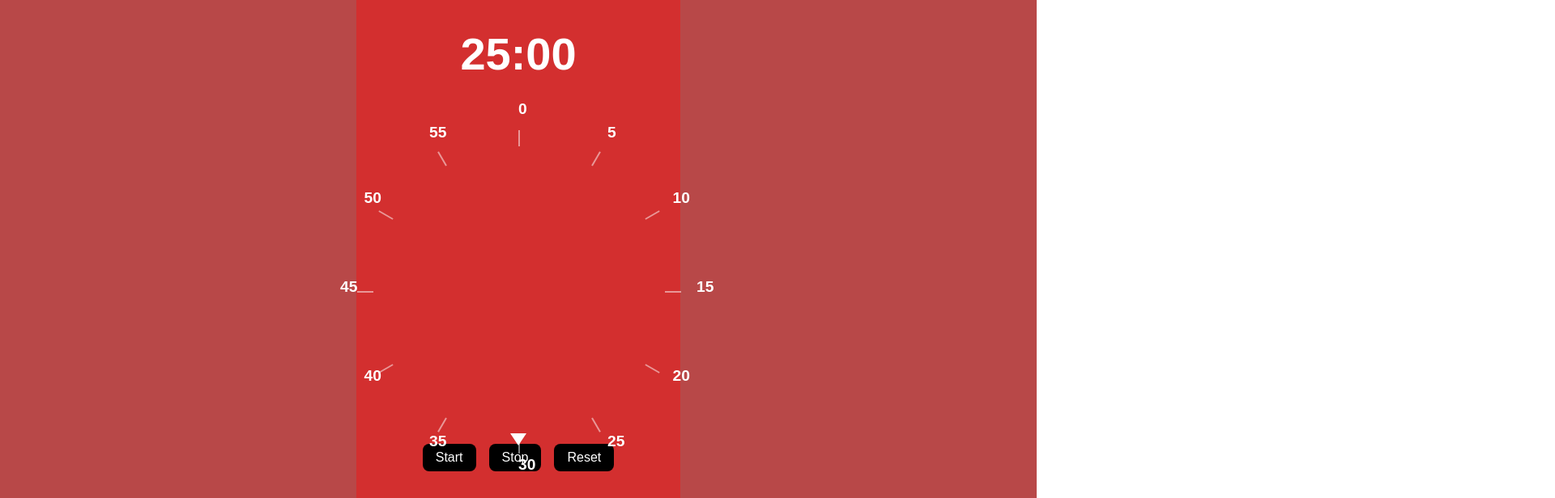
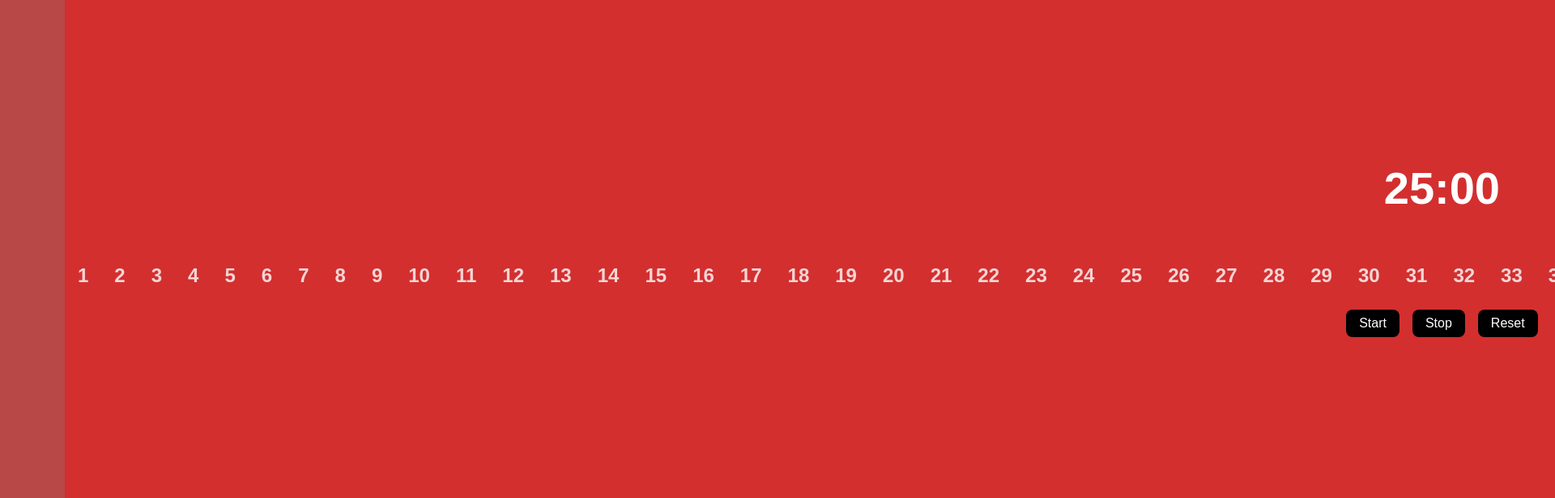
Before and after one commit to abel9851/pomodoro_frontend, a Vue app in the folder pomodoro-app/: page / in a window 1280 px wide. Shown: the part 200-816 px from the top of the page at 81% size, 1920 px wide, since content can reach past the window. Built offline with nearby package versions, Linux system fonts and the light colour scheme; no server answers.

Commit message:
fix: modify timer shape

```diff
--- a/pomodoro-app/src/components/Timer.vue
+++ b/pomodoro-app/src/components/Timer.vue
@@ -1,14 +1,14 @@
 <script setup>
-import { ref, computed } from 'vue'
+import { ref, computed, onMounted, onUnmounted } from 'vue'
 
-// 초기 설정
-const totalMinutes = ref(25) // 기본값: 25분
+const totalMinutes = ref(25) // 기본값 25분
 const initialTime = computed(() => totalMinutes.value * 60)
 const time = ref(initialTime.value)
 let timer = null
 
-// 현재 회전 각도 (눈금 이동용)
-const currentAngle = ref(0)
+// 드래그 상태
+const isDragging = ref(false)
+const dragPosition = ref(0) // 드래그 위치 추적
 
 // 타이머 시작/멈춤/리셋
 const startTimer = () => {
@@ -16,7 +16,6 @@ const startTimer = () => {
         timer = setInterval(() => {
             if (time.value > 0) {
                 time.value--
-                currentAngle.value += 360 / initialTime.value // 1초마다 각도 이동
             } else {
                 stopTimer()
             }
@@ -31,26 +30,46 @@ const stopTimer = () => {
 
 const resetTimer = () => {
     time.value = initialTime.value
-    currentAngle.value = 0
     stopTimer()
 }
 
-// 숫자를 클릭하여 시간 설정
-const selectMinutes = (index) => {
-    const minutes = index * 5 // 클릭한 숫자를 분으로 변환
-    totalMinutes.value = minutes || 1 // 최소 1분
-    resetTimer()
+// 드래그 시작
+const startDrag = (event) => {
+    isDragging.value = true
+    dragPosition.value = event.clientX // 시작 위치 저장
 }
 
-// 포맷된 시간
+// 드래그 중
+const onDrag = (event) => {
+    if (!isDragging.value) return
+    const deltaX = event.clientX - dragPosition.value // 드래그 거리 계산
+    const newMinutes = Math.round(totalMinutes.value + deltaX / 10) // 이동 거리 -> 분 변환
+    totalMinutes.value = Math.max(1, Math.min(newMinutes, 60)) // 1~60분 제한
+}
+
+// 드래그 종료
+const stopDrag = () => {
+    if (!isDragging.value) return
+    isDragging.value = false
+}
+
+// 포맷된 시간 계산
 const formattedTime = computed(() => {
     const minutes = Math.floor(time.value / 60)
     const seconds = time.value % 60
     return `${String(minutes).padStart(2, '0')}:${String(seconds).padStart(2, '0')}`
 })
 
-// 각도 계산 (눈금 및 숫자 배치용)
-const tickAngles = Array.from({ length: 12 }, (_, i) => (i * 360) / 12) // 12개 눈금을 원형 배치
+// 전역 이벤트 리스너 추가/제거
+onMounted(() => {
+    window.addEventListener('mousemove', onDrag)
+    window.addEventListener('mouseup', stopDrag)
+})
+
+onUnmounted(() => {
+    window.removeEventListener('mousemove', onDrag)
+    window.removeEventListener('mouseup', stopDrag)
+})
 </script>
 
 <template>
@@ -58,43 +77,11 @@ const tickAngles = Array.from({ length: 12 }, (_, i) => (i * 360) / 12) // 12개
         <!-- 중앙 시간 -->
         <p class="time-display">{{ formattedTime }}</p>
 
-        <!-- 눈금 및 숫자 -->
-        <div class="ticks-container">
-            <!-- 눈금 -->
-            <div
-                class="ticks"
-                :style="{ transform: `rotate(${currentAngle.value}deg)` }"
-            >
-                <span
-                    v-for="(angle, index) in tickAngles"
-                    :key="'tick-' + index"
-                    class="tick"
-                    :style="{
-                        transform: `rotate(${angle}deg) translateY(-180px)`
-                    }"
-                ></span>
-            </div>
-
-            <!-- 숫자 -->
-            <div
-                class="labels"
-                :style="{ transform: `rotate(${currentAngle.value}deg)` }"
-            >
-                <span
-                    v-for="(angle, index) in tickAngles"
-                    :key="'label-' + index"
-                    class="label"
-                    @click="selectMinutes(index)"
-                    :style="{
-                        transform: `rotate(${angle}deg) translateY(-220px) rotate(-${angle}deg)`
-                    }"
-                >
-                    {{ index * 5 }}
-                </span>
-            </div>
-
-            <!-- 삼각형 (현재 시간 표시) -->
-            <div class="triangle"></div>
+        <!-- 숫자 가로 배치 -->
+        <div class="ticks-container" @mousedown="startDrag">
+            <span class="tick" v-for="n in 60" :key="n" :class="{ active: n === totalMinutes.value }">
+                {{ n }}
+            </span>
         </div>
 
         <!-- 컨트롤 버튼 -->
@@ -126,49 +113,28 @@ const tickAngles = Array.from({ length: 12 }, (_, i) => (i * 360) / 12) // 12개
     font-weight: bold;
 }
 
-/* 눈금 컨테이너 */
+/* 숫자 컨테이너 */
 .ticks-container {
-    position: relative;
-    width: 400px;
-    height: 400px;
-    border-radius: 50%;
-    cursor: pointer;
-}
-
-/* 눈금 */
-.tick {
-    position: absolute;
-    top: 50%;
-    left: 50%;
-    width: 2px;
-    height: 20px;
-    background-color: rgba(255, 255, 255, 0.5);
-    transform-origin: center bottom;
+    display: flex;
+    justify-content: center;
+    align-items: center;
+    overflow-x: auto;
+    width: 100%;
+    padding: 1rem 0;
+    cursor: grab;
 }
 
 /* 숫자 */
-.label {
-    position: absolute;
-    top: 50%;
-    left: 50%;
-    font-size: 1.2rem;
+.tick {
+    margin: 0 1rem;
+    font-size: 1.5rem;
     font-weight: bold;
-    color: white;
-    transform-origin: center bottom;
-    cursor: pointer;
+    color: rgba(255, 255, 255, 0.8);
+    transition: color 0.2s;
 }
 
-/* 삼각형 (현재 시간 표시) */
-.triangle {
-    position: absolute;
-    bottom: -10px;
-    left: 50%;
-    width: 0;
-    height: 0;
-    border-left: 10px solid transparent;
-    border-right: 10px solid transparent;
-    border-top: 15px solid white;
-    transform: translateX(-50%);
+.tick.active {
+    color: white;
 }
 
 /* 컨트롤 버튼 */
```
